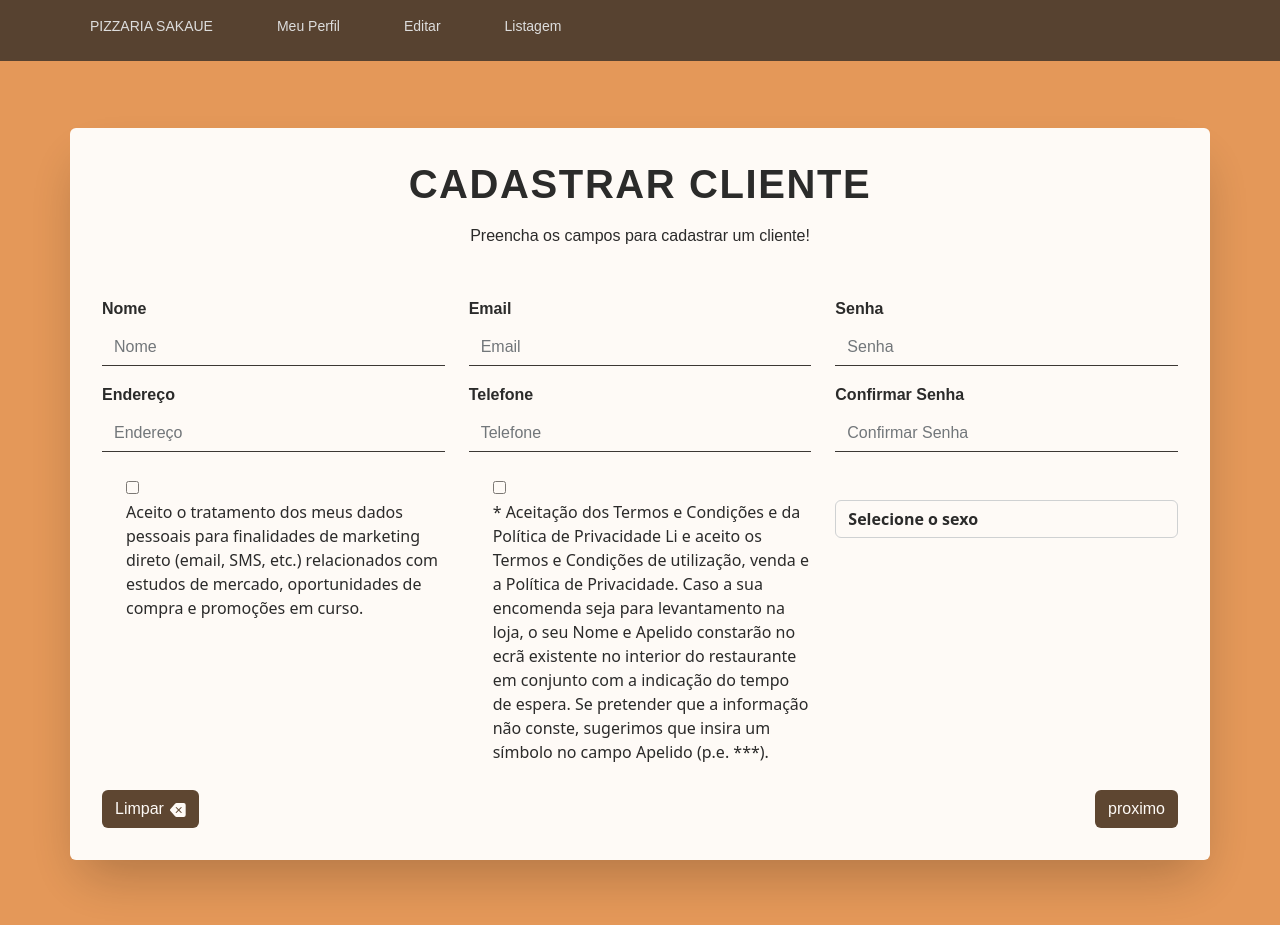
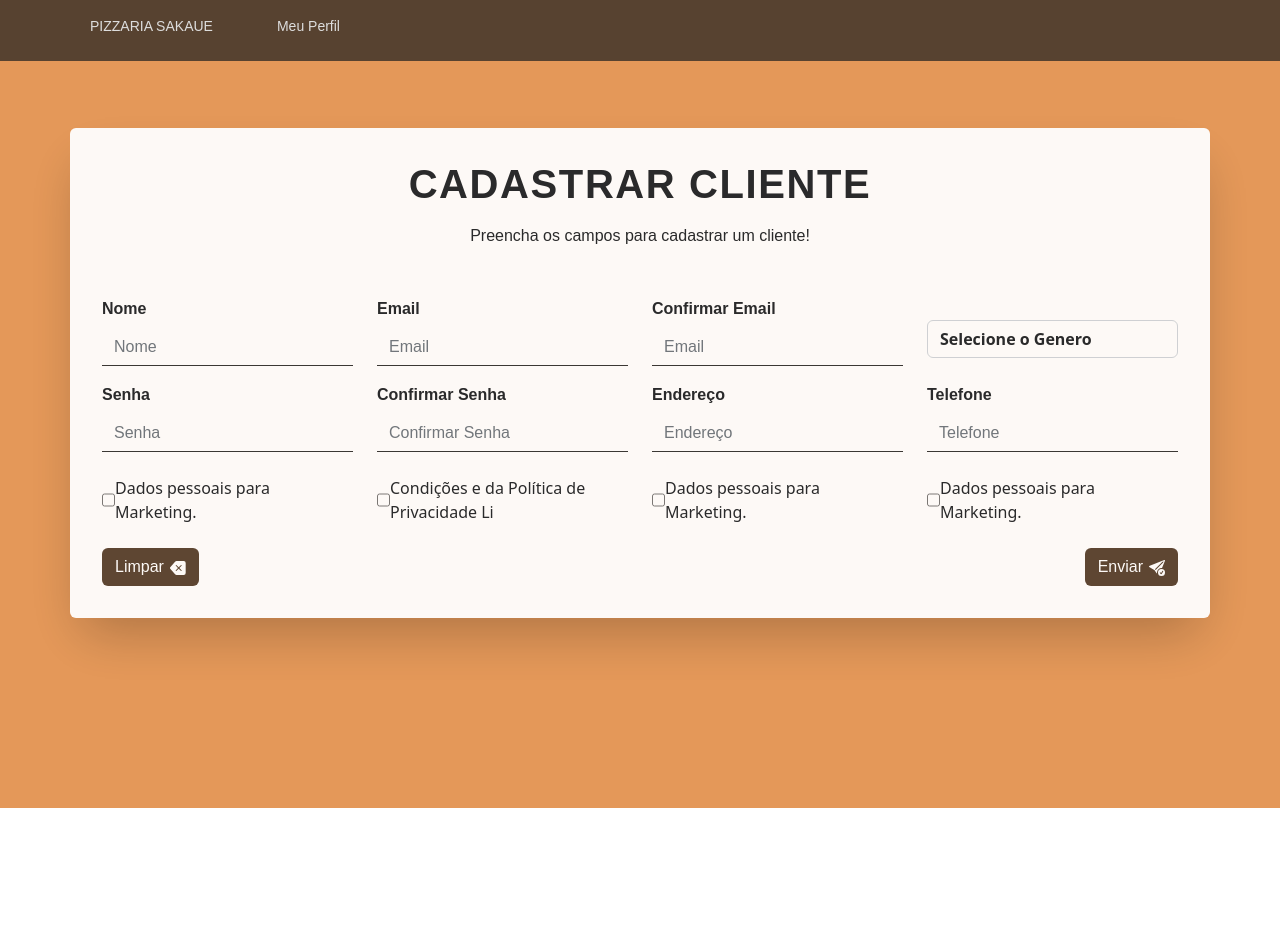
Before and after one commit to diiegobsilva/SegurancaInformacao, a React (Create React App) app in the folder front/: page /cadastro in a window 1280 px wide. After the commit the page ends 808 px from the top, so only its background shows below. Built offline with nearby package versions, Linux system fonts and the light colour scheme; a web font is replaced by a local one.

Commit message:
Termos de Uso Cadastro

```diff
--- a/front/src/components/Header.tsx
+++ b/front/src/components/Header.tsx
@@ -12,8 +12,6 @@ function Header() {
             <Nav>
               <Nav.Link href="/">PIZZARIA SAKAUE</Nav.Link>
               <Nav.Link href="/perfil">Meu Perfil</Nav.Link>
-              <Nav.Link href="/editar/:id">Editar</Nav.Link>
-              <Nav.Link href="/listagem">Listagem</Nav.Link>
             </Nav>
         </Container>
       </Navbar>
--- a/front/src/controllers/index.ts
+++ b/front/src/controllers/index.ts
@@ -1,5 +1,6 @@
 import { avisoConcluido } from './avisoConcluido';
 import { avisoErro } from './avisoErro';
 import registrationSchema from './validateBook';
+import { TermoMarketing } from './termos';
 
-export { registrationSchema, avisoErro, avisoConcluido }
+export { registrationSchema, avisoErro, avisoConcluido, TermoMarketing }
--- /dev/null
+++ b/front/src/controllers/termos.ts
@@ -0,0 +1,10 @@
+import Swal from "sweetalert2";
+
+function TermoMarketing() {
+    Swal.fire('Aceito o tratamento dos meus dados pessoais para finalidades de marketing direto (email, SMS, etc.) relacionados com estudos de mercado, oportunidades de compra e promoções em curso.')
+  }
+
+function TermoCondicoesPrivacidade() {
+    Swal.fire('Aceitação dos Termos e Condições e da Política de Privacidade Li e aceito os Termos e Condições de utilização, venda e a Política de Privacidade. Caso a sua encomenda seja para levantamento na loja, o seu Nome e Apelido constarão no ecrã existente no interior do restaurante em conjunto com a indicação do tempo de espera.')
+  }
+export {TermoMarketing, TermoCondicoesPrivacidade}
--- a/front/src/pages/Cadastro.tsx
+++ b/front/src/pages/Cadastro.tsx
@@ -2,12 +2,13 @@ import { useEffect } from "react";
 import { useFormik } from "formik";
 import "../App.css";
 import axios from "axios";
-import { avisoConcluido, avisoErro, registrationSchema } from "../controllers";
+import { TermoMarketing, avisoConcluido, avisoErro, registrationSchema } from "../controllers";
 import { URI } from "../enumerations/uri";
 import React from "react";
 import { initialValues } from "../types";
 import clsx from "clsx";
-import { Link } from "react-router-dom";
+import Swal from 'sweetalert2';
+import { TermoCondicoesPrivacidade } from "../controllers/termos";
 
 
 
@@ -45,7 +46,7 @@ function Cadastro() {
       formik.submitForm();
       avisoConcluido();
 
-     }
+    }
   }
 
   return (
@@ -56,7 +57,7 @@ function Cadastro() {
       </div>
 
       <div className="row">
-        <div className="col-lg-4">
+        <div className="col-lg-3">
           {/* begin::Form group Nome */}
           <div className="fv-row mb-3">
             <label className="form-label fw-bolder text-dark fs-6">Nome</label>
@@ -85,7 +86,7 @@ function Cadastro() {
           </div>
           {/* end::Form group Nome */}
         </div>
-        <div className="col-lg-4">
+        <div className="col-lg-3">
           {/* begin::Form group Livro */}
           <div className="fv-row mb-3">
             <label className="form-label fw-bolder text-dark fs-6">Email</label>
@@ -113,9 +114,45 @@ function Cadastro() {
             )}
           </div>
         </div>
+        <div className="col-lg-3">
+          {/* begin::Form group Livro */}
+          <div className="fv-row mb-3">
+            <label className="form-label fw-bolder text-dark fs-6">Confirmar Email</label>
+            <input placeholder="Email" type="text" autoComplete="off" {...formik.getFieldProps("email")}
+              onChange={formik.handleChange} value={formik.values.email}
+              className={clsx(
+                "form-control bg-transparent",
+                {
+                  "is-invalid":
+                    formik.touched.email && formik.errors.email,
+                },
+                {
+                  "is-valid":
+                    formik.touched.email &&
+                    !formik.errors.email,
+                }
+              )}
+            />
+            {formik.touched.email && formik.errors.email && (
+              <div className="fv-plugins-message-container">
+                <div className="fv-help-block">
+                  <span role="alert">{formik.errors.email}</span>
+                </div>
+              </div>
+            )}
+          </div>
+        </div>
 
-        <div className="col-lg-4">
+        <div className="col-lg-3">
+          <select className="form-label fw-bolder text-dark form-control  mt-4" {...formik.getFieldProps("sexo")} >
+            <option value="" label="Selecione o Genero" disabled />
+            <option value="masculino" label="Masculino" />
+            <option value="feminino" label="Feminino" />
+            <option value="outro" label="Outro" />
+          </select>
+        </div>
 
+        <div className="col-lg-3">
           <div className="fv-row mb-3">
             <label className="form-label fw-bolder text-dark fs-6">Senha</label>
             <input placeholder="Senha" type="password" autoComplete="off" {...formik.getFieldProps("password")}
@@ -143,61 +180,7 @@ function Cadastro() {
           </div>
         </div>
 
-        <div className="col-lg-4">
-          <div className="fv-row mb-3">
-            <label className="form-label fw-bolder text-dark fs-6">Endereço</label>
-            <input placeholder="Endereço" type="text" autoComplete="off" {...formik.getFieldProps("endereco")}
-              onChange={formik.handleChange} value={formik.values.endereco}
-              className={clsx(
-                "form-control bg-transparent",
-                {
-                  "is-invalid":
-                    formik.touched.endereco && formik.errors.endereco,
-                },
-                {
-                  "is-valid":
-                    formik.touched.endereco &&
-                    !formik.errors.endereco,
-                }
-              )}
-            />
-            {formik.touched.endereco && formik.errors.endereco && (
-              <div className="fv-plugins-message-container">
-                <div className="fv-help-block">
-                  <span role="alert">{formik.errors.endereco}</span>
-                </div>
-              </div>
-            )}
-          </div>
-        </div>
-        <div className="col-lg-4">
-          <div className="fv-row mb-4">
-            <label className="form-label fw-bolder text-dark fs-6">Telefone</label>
-            <input placeholder="Telefone" type="text" autoComplete="off" {...formik.getFieldProps("telefone")}
-              onChange={formik.handleChange} value={formik.values.telefone}
-              className={clsx(
-                "form-control bg-transparent",
-                {
-                  "is-invalid":
-                    formik.touched.telefone && formik.errors.telefone,
-                },
-                {
-                  "is-valid":
-                    formik.touched.telefone &&
-                    !formik.errors.telefone,
-                }
-              )}
-            />
-            {formik.touched.telefone && formik.errors.telefone && (
-              <div className="fv-plugins-message-container">
-                <div className="fv-help-block">
-                  <span role="alert">{formik.errors.telefone}</span>
-                </div>
-              </div>
-            )}
-          </div>
-        </div>
-        <div className="col-lg-4">
+        <div className="col-lg-3">
           <div className="fv-row mb-4">
             <label className="form-label fw-bolder text-dark fs-6">Confirmar Senha</label>
             <input
@@ -230,34 +213,94 @@ function Cadastro() {
           </div>
         </div>
 
-        <div className="col-lg-4">
-          <div className="form-check">
-            <input type="checkbox" />
-            <label className="form-check-label">
-              Aceito o tratamento dos meus dados pessoais para finalidades de marketing direto (email, SMS, etc.) relacionados com estudos de mercado, oportunidades de compra e promoções em curso.
-            </label>
+        <div className="col-lg-3">
+          <div className="fv-row mb-3">
+            <label className="form-label fw-bolder text-dark fs-6">Endereço</label>
+            <input placeholder="Endereço" type="text" autoComplete="off" {...formik.getFieldProps("endereco")}
+              onChange={formik.handleChange} value={formik.values.endereco}
+              className={clsx(
+                "form-control bg-transparent",
+                {
+                  "is-invalid":
+                    formik.touched.endereco && formik.errors.endereco,
+                },
+                {
+                  "is-valid":
+                    formik.touched.endereco &&
+                    !formik.errors.endereco,
+                }
+              )}
+            />
+            {formik.touched.endereco && formik.errors.endereco && (
+              <div className="fv-plugins-message-container">
+                <div className="fv-help-block">
+                  <span role="alert">{formik.errors.endereco}</span>
+                </div>
+              </div>
+            )}
+          </div>
+        </div>
+        <div className="col-lg-3">
+          <div className="fv-row mb-4">
+            <label className="form-label fw-bolder text-dark fs-6">Telefone</label>
+            <input placeholder="Telefone" type="text" autoComplete="off" {...formik.getFieldProps("telefone")}
+              onChange={formik.handleChange} value={formik.values.telefone}
+              className={clsx(
+                "form-control bg-transparent",
+                {
+                  "is-invalid":
+                    formik.touched.telefone && formik.errors.telefone,
+                },
+                {
+                  "is-valid":
+                    formik.touched.telefone &&
+                    !formik.errors.telefone,
+                }
+              )}
+            />
+            {formik.touched.telefone && formik.errors.telefone && (
+              <div className="fv-plugins-message-container">
+                <div className="fv-help-block">
+                  <span role="alert">{formik.errors.telefone}</span>
+                </div>
+              </div>
+            )}
           </div>
         </div>
 
-        <div className="col-lg-4">
-          <div className="form-check">
+        <div className="col-lg-3" >
+          <div className="" style={{ display: "flex", justifyContent: "space-between" }}>
             <input type="checkbox" />
-            <label className="form-check-label" >
-              * Aceitação dos Termos e Condições e da Política de Privacidade Li e aceito os Termos e Condições de utilização, venda e a Política de Privacidade. Caso a sua encomenda seja para levantamento na loja, o seu Nome e Apelido constarão no ecrã existente no interior do restaurante em conjunto com a indicação do tempo de espera. Se pretender que a informação não conste, sugerimos que insira um símbolo no campo Apelido (p.e. ***).
-            </label>
+            <label style={{ marginRight: 58 }} onClick={TermoMarketing}>Dados pessoais para Marketing.</label>
           </div>
         </div>
 
-        <div className="col-lg-4">
-          <select className="form-label fw-bolder text-dark form-control bg-transparent mt-4" {...formik.getFieldProps("sexo")} >
-            <option value="" label="Selecione o sexo" disabled />
-            <option value="masculino" label="Masculino" />
-            <option value="feminino" label="Feminino" />
-            <option value="outro" label="Outro" />
-          </select>
+        <div className="col-lg-3" >
+          <div className="" style={{ display: "flex", justifyContent: "space-between" }}>
+            <input type="checkbox" />
+            <label onClick={TermoCondicoesPrivacidade}>Condições e da Política de Privacidade Li</label>
+          </div>
         </div>
 
+        <div className="col-lg-3" >
+          <div className="" style={{ display: "flex", justifyContent: "space-between" }}>
+            <input type="checkbox" />
+            <label style={{ marginRight: 50 }} onClick={TermoMarketing}>Dados pessoais para Marketing.</label>
+          </div>
+        </div>
+
+        <div className="col-lg-3" >
+          <div className="" style={{ display: "flex", justifyContent: "space-between" }}>
+            <input type="checkbox" />
+            <label style={{ marginRight: 50 }} onClick={TermoCondicoesPrivacidade}>Dados pessoais para Marketing.</label>
+          </div>
+        </div>
       </div>
+
+
+
+
+
 
       {/* begin::Form group */}
       <div className="d-flex align-items-center justify-content-between mt-4">
@@ -269,18 +312,14 @@ function Cadastro() {
 
 
 
-        {/* <button type="button" className="btn btn-form" onClick={onClickEnviar} disabled={formik.isSubmitting}>
+        <button type="button" className="btn btn-form" onClick={onClickEnviar} disabled={formik.isSubmitting}>
           Enviar
           <svg xmlns="http://www.w3.org/2000/svg" width="16" height="16" fill="currentColor" className="bi bi-send-check-fill" viewBox="0 0 16 16">
             <path d="M15.964.686a.5.5 0 0 0-.65-.65L.767 5.855H.766l-.452.18a.5.5 0 0 0-.082.887l.41.26.001.002 4.995 3.178 1.59 2.498C8 14 8 13 8 12.5a4.5 4.5 0 0 1 5.026-4.47L15.964.686Zm-1.833 1.89L6.637 10.07l-.215-.338a.5.5 0 0 0-.154-.154l-.338-.215 7.494-7.494 1.178-.471-.47 1.178Z" />
             <path d="M16 12.5a3.5 3.5 0 1 1-7 0 3.5 3.5 0 0 1 7 0Zm-1.993-1.679a.5.5 0 0 0-.686.172l-1.17 1.95-.547-.547a.5.5 0 0 0-.708.708l.774.773a.75.75 0 0 0 1.174-.144l1.335-2.226a.5.5 0 0 0-.172-.686Z" />
           </svg>
-        </button> */}
-        <button className="btn btn-form">
-            <Link to="/termo-de-uso" style={{ textDecoration: "none", color: "white" }}>
-              proximo
-            </Link>
-          </button>
+        </button>
+
       </div>
       {/* end::Form group */}
     </form>
--- a/front/src/pages/TermosDeUso.tsx
+++ /dev/null
@@ -1,47 +0,0 @@
-import React, { useState } from "react";
-import { Link } from "react-router-dom";
-
-const TermosDeUso = () => {
-  const [concordaComDados, setConcordaComDados] = useState(false);
-
-  const handleConcordaComDadosChange = () => {
-    setConcordaComDados(!concordaComDados);
-  };
-
-  return (
-    <div>
-      <h2>Termos de Uso e Consentimento de Dados</h2>
-      <p>
-        Ao prosseguir com o cadastro, você concorda em compartilhar informações sensíveis que incluem nome, email, telefone, endereço e sexo, com a "Pizzaria do Sakaue". Nós consideramos a proteção dos seus dados pessoais uma prioridade e nos comprometemos a tratá-los com o máximo cuidado e confidencialidade.
-      </p>
-      <p>
-        Esses dados serão coletados e utilizados exclusivamente para fins de cadastro, comunicação e prestação dos nossos serviços. Eles não serão compartilhados com terceiros sem o seu consentimento expresso.
-      </p>
-      <div className="form-check">
-        <input
-          type="checkbox"
-          className="form-check-input"
-          id="concordaComDados"
-          checked={concordaComDados}
-          onChange={handleConcordaComDadosChange}
-        />
-        <label className="form-check-label" htmlFor="concordaComDados">
-          Eu li e concordo com o uso dos meus dados pessoais sensíveis conforme descrito acima.
-        </label>
-      </div>
-      <p>
-        {concordaComDados ? (
-          <button className="btn btn-form">
-            <Link to="/" style={{ textDecoration: "none", color: "white" }}>
-              Cadastrar
-            </Link>
-          </button>
-        ) : (
-          "Você precisa concordar com os termos acima para continuar."
-        )}
-      </p>
-    </div>
-  );
-};
-
-export default TermosDeUso;
```
